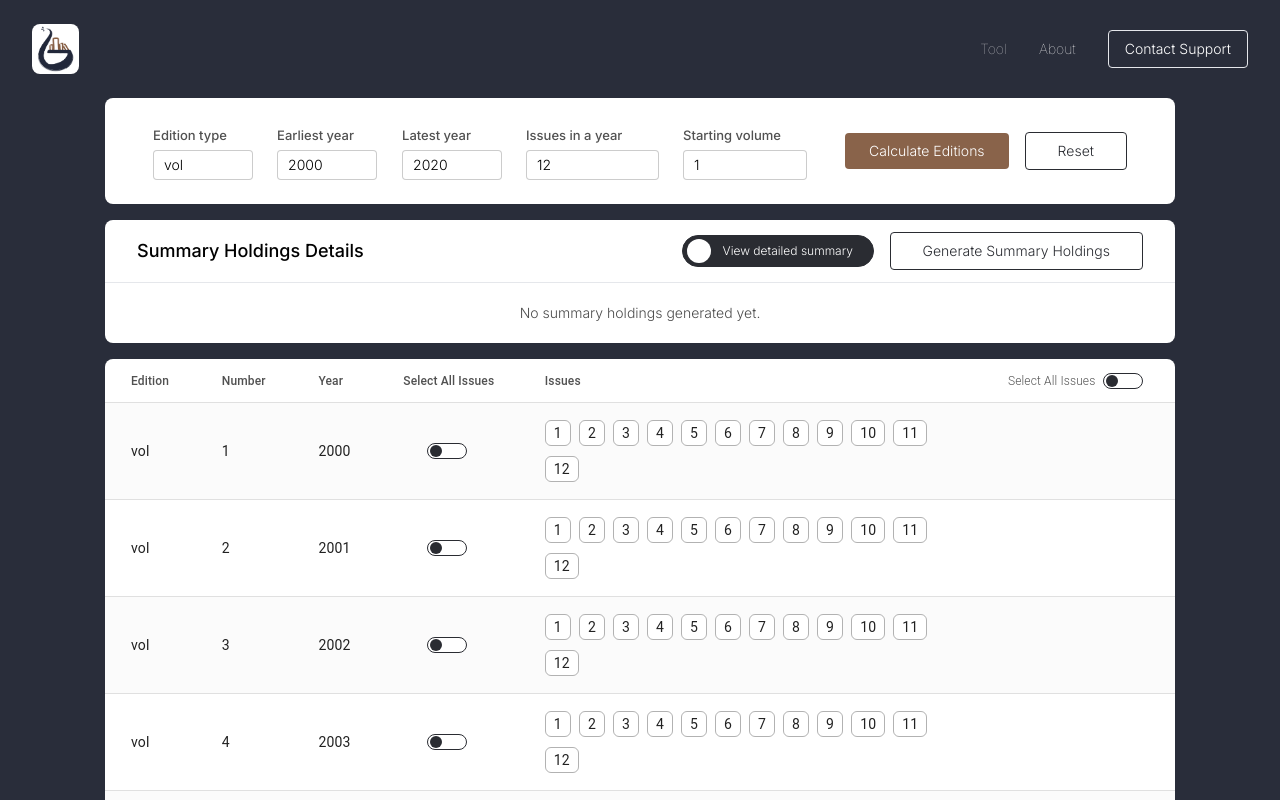
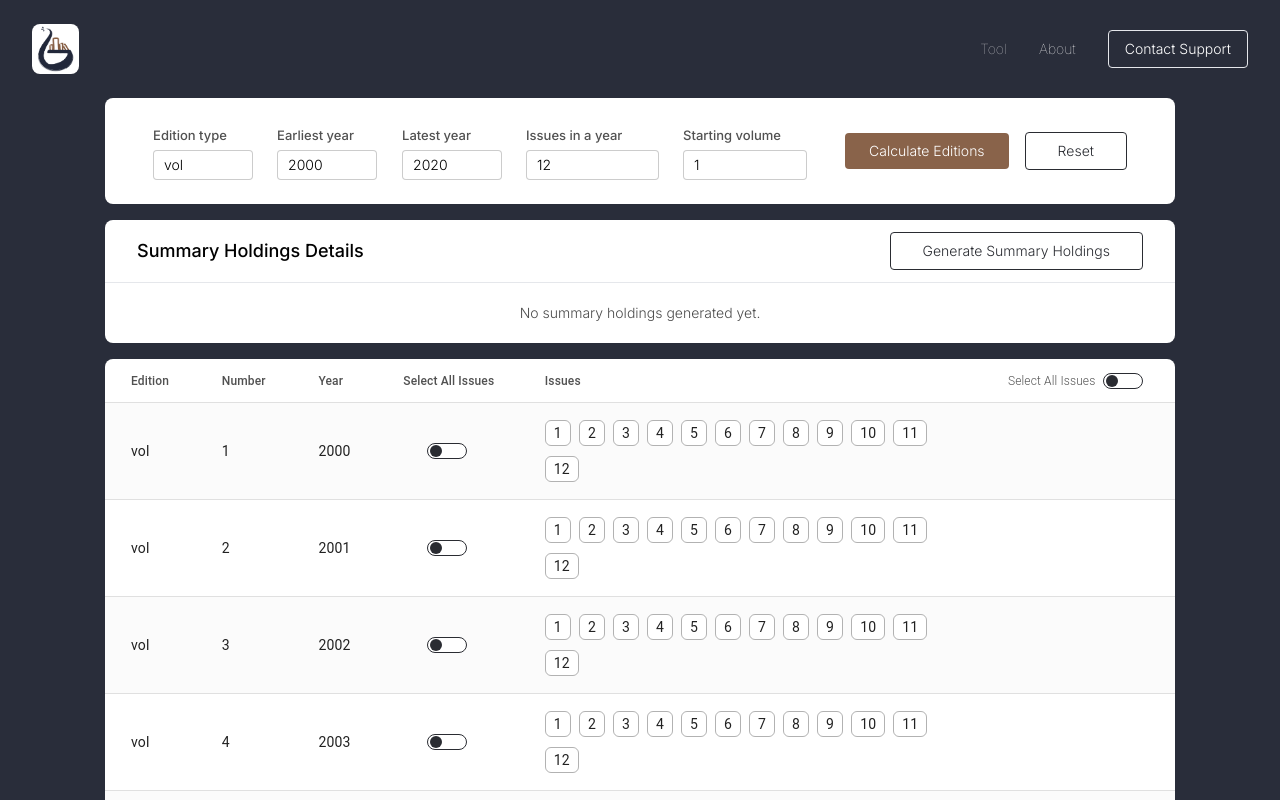
Before and after one commit to jjose14-Jacob-Jose/getSummaryHoldings, a Next.js app: page / in a window 1280 px wide. Both pictures are taken after a click on the button "Calculate Editions". Shown: the top 800 px of the page. Built offline with nearby package versions, Linux system fonts and the light colour scheme.

Commit message:
SCG_37-Hidden the toggle button initially

```diff
--- a/src/components/SummaryHoldingsResults.jsx
+++ b/src/components/SummaryHoldingsResults.jsx
@@ -14,13 +14,14 @@ import SummaryHoldingsCards from "./static/SummaryHoldingsCards";
  *
  * @author pdoddi
  */
+
 export default function SummaryHoldingsResults() {
     const [summaryGenerated, setSummaryGenerated] = useState(false);
     const [summaryData, setSummaryData] = useState(null);
     const [showLoader, setShowLoader] = useState(false);
     const [userMode, setUserMode] = useState(HTML_ELEMENT_CLASS_VALUE_MODE_BASIC);
 
-    // Adds new lines after each ";".
+    //Adds new lines after each ";".
     function formatResponse(responseData) {
         responseData.textAreaUnavailableEditionsWithoutYear = responseData.textAreaUnavailableEditionsWithoutYear.split(";").join(";\n").replace(/\n$/, "");
         responseData.textAreaAvailableEditionsWithoutYear = responseData.textAreaAvailableEditionsWithoutYear.split(";").join(";\n").replace(/\n$/, "");
@@ -29,7 +30,7 @@ export default function SummaryHoldingsResults() {
         return responseData;
     }
 
-    // Makes the backend API call to fetch holdings summary details.
+    //Makes the backend API call to fetch holdings summary details.
     const fetchData = async (request) => {
         let response;
         try {
@@ -44,8 +45,8 @@ export default function SummaryHoldingsResults() {
 
             setSummaryData(formatResponse(response.data));
 
-            // Setting a delay of 1s as the loader loads a little too fast to see.
-            // This might confuse users.
+            //Setting a delay of 1s as the loader loads a little too fast to see.
+            //This might confuse users.
             setTimeout(() => {
                 setShowLoader(false);
                 setSummaryGenerated(true);
@@ -56,7 +57,7 @@ export default function SummaryHoldingsResults() {
         }
     };
 
-    // Displays a loader, fetches the request object for the backend API call and makes the request.
+    //Displays a loader, fetches the request object for the backend API call and makes the request.
     function handleGenerateSummaryClick() {
         setShowLoader(true);
         setSummaryGenerated(false);
@@ -65,20 +66,20 @@ export default function SummaryHoldingsResults() {
         fetchData(request);
     }
 
-    return (
+    return(
         <motion.div
             variants={animateText(0.1)}
             viewport={{ once: true }}
             initial="hidden"
             whileInView="show"
-            className="bg-white text-black font-light rounded-lg m-auto w-[1070px]"
-        >
+            className="bg-white text-black font-light rounded-lg m-auto w-[1070px]">
             <div className="flex justify-between px-8 p-3 items-center">
                 <h2 className="font-medium text-lg">Summary Holdings Details</h2>
-                <div className="flex gap-4 items-center">
-
+                <div className="flex gap-4">
+                    {
+                        summaryGenerated &&
                         <button
-                    className={`relative cursor-pointer w-48 h-8 border border-[#2A2C32] rounded-full ${
+                            className={`relative cursor-pointer w-56 h-9 border border-[#2A2C32] rounded-full ${
                                 userMode === HTML_ELEMENT_CLASS_VALUE_MODE_BASIC
                                 ? 'bg-[#2A2C32] text-white'
                                 : 'bg-white text-[#2A2C32]'
@@ -92,23 +93,25 @@ export default function SummaryHoldingsResults() {
                             }
                             >
                             <div
-                        className={`w-6 h-6 rounded-full absolute top-1/2 transform -translate-y-1/2 ${
-                        userMode === HTML_ELEMENT_CLASS_VALUE_MODE_BASIC ? 'bg-white left-1' : 'bg-[#2A2C32] right-1'
+                                className={`w-7 h-7 rounded-full absolute top-1/2 transform -translate-y-1/2 ${
+                                userMode === HTML_ELEMENT_CLASS_VALUE_MODE_BASIC ? 'bg-white left-0.5' : 'bg-[#2A2C32] right-0.5'
                                 } transition-left duration-300`}
                             ></div>
-                    <span className={`absolute top-1/2 transform -translate-y-1/2  left-2 text-xs ${
-                        userMode === HTML_ELEMENT_CLASS_VALUE_MODE_BASIC ? 'translate-x-8' : 'translate-x-5'
-                        }`}>
+                            <span className={`absolute top-1/2 transform -translate-y-1/2 left-2 text-sm ${
+                                userMode === HTML_ELEMENT_CLASS_VALUE_MODE_BASIC ? 'translate-x-9' : 'translate-x-6'
+                                }`}
+                            >
                                 {userMode === HTML_ELEMENT_CLASS_VALUE_MODE_BASIC ? "View detailed summary" : "View basic summary"}
                             </span>
                         </button>
-
+                    }
                     <button onClick={handleGenerateSummaryClick} className="p-2 px-8 h-fit font-light text-[#2A2C32] text-sm hover:text-white border border-[#2A2C32] rounded hover:bg-[#2A2C32] hover:font-light items-center">Generate Summary Holdings</button>
                 </div>
             </div>
             <hr />
             <div className="px-8 p-3 align-middle justify-center items-center">
-                {summaryGenerated ?
+                {
+                    summaryGenerated ?
                         <>
                             <div className={`${userMode === HTML_ELEMENT_CLASS_VALUE_MODE_BASIC ? "block" : "hidden"} flex gap-4 justify-center`}>
                                 <SummaryHoldingsCards title="Summary Holdings" holdingsData={summaryData.textAreaAvailableSummaryHolding} />
```
Lines whose indentation alone changed are shown as unchanged.
